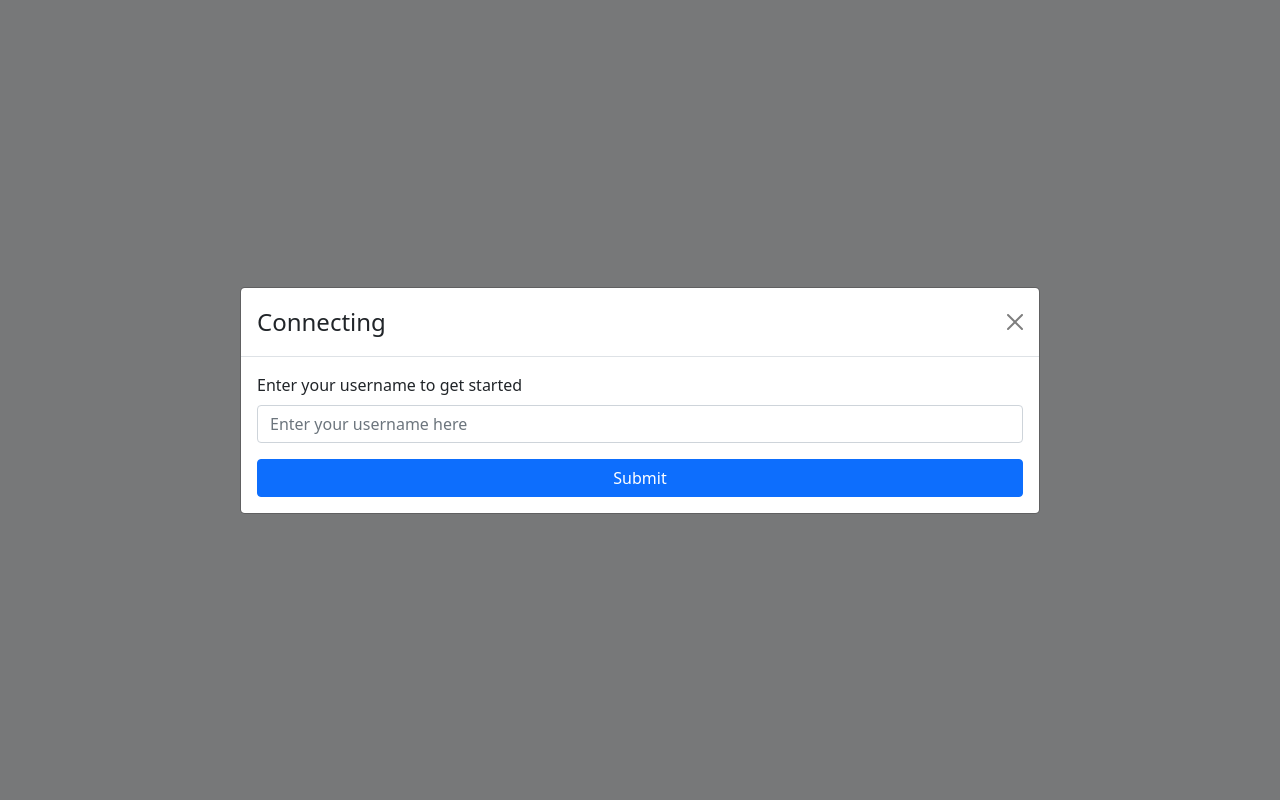
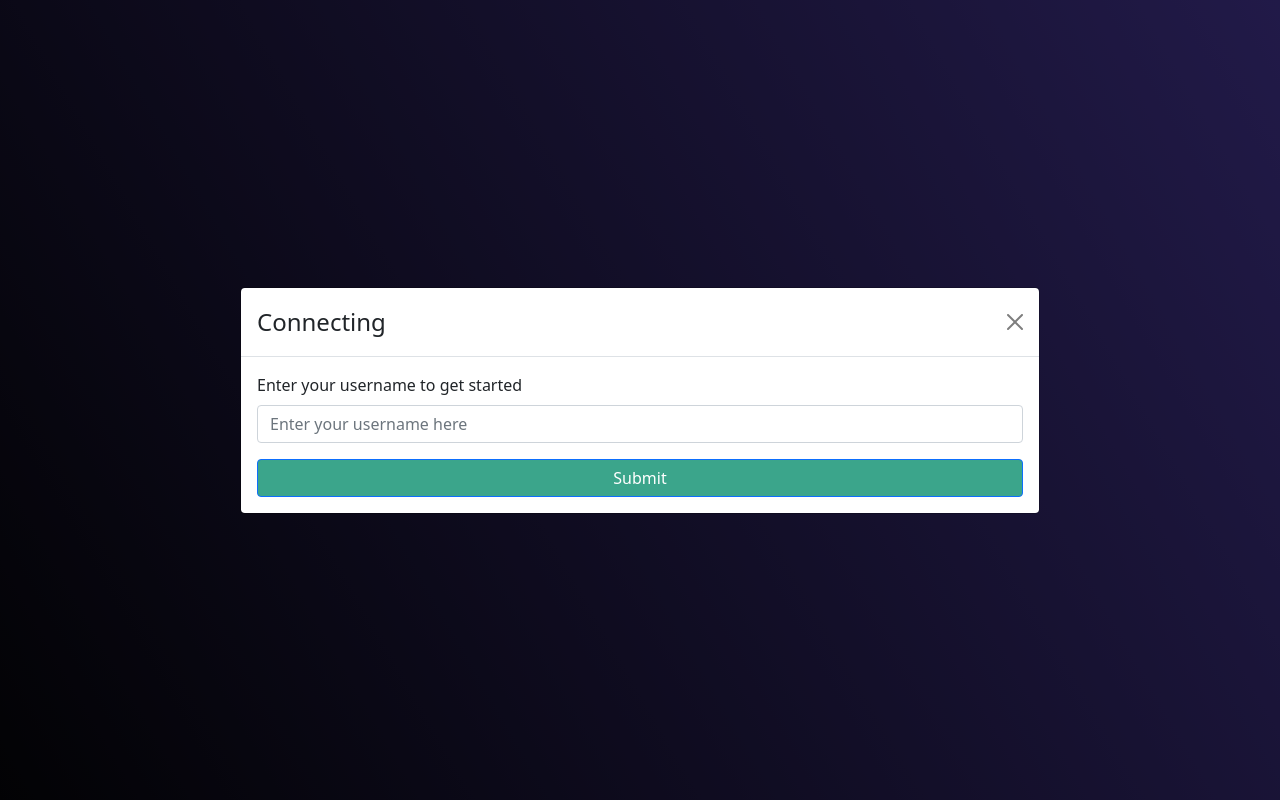
Before and after one commit to Y-Tarun/socket-io-chat, a React (Create React App) app in the folder chat-app/: page / in a window 1280 px wide. Built offline with nearby package versions, Linux system fonts and the light colour scheme; no server answers.

Commit message:
css update

```diff
--- a/chat-app/src/App.css
+++ b/chat-app/src/App.css
@@ -1,8 +1,16 @@
+body, html {
+  height: 100%;
+  width: 100%;
+  margin: 0;
+}
 body{
-  background-color: #EFF0F3;
+  /* background-color: #F5F7FB; */
+  background-image: linear-gradient(60deg, #050509, #433491);
+  background-attachment: fixed;
 }
 .appArea{
-  background-color: white;
+  background-image: linear-gradient(60deg, #e7e7e7, #f1f4f6);
+
   height:80vh;
   width:40vw;
   margin: 2rem auto;
@@ -17,19 +25,20 @@ body{
 }
 .btn{
   width:100%;
+  background-color: #3BA58B;
 }
 .green-bubble{
   width:75%;
   margin-right: 0;
-  background-color: #019267;
-  color: aliceblue;
-  border-radius: 10px;
+  background-color: #4E38A2;
+  color: white;
+  border-radius: 20px 20px 0 20px ;
 }
 .blue-bubble{
   width:75%;
-  background-color: blue;
-  color:aliceblue;
-  border-radius: 10px;
+  background-color: #19182A;
+  color:#B0ACAE;
+  border-radius: 20px 20px 20px 0;
 }
 .avatar{
   width: 1rem;
--- a/chat-app/src/App.js
+++ b/chat-app/src/App.js
@@ -32,8 +32,8 @@ function App() {
     setActivities([...activities,newPerson])
   })
   return (
-    <div className="appArea d-flex flex-column justify-content-end overflow-auto">
-      <div className="chatArea d-flex flex-column overflow-auto p-3">
+    <div className="appArea d-flex flex-column justify-content-end overflow-auto rounded">
+      <div className="chatArea d-flex flex-column overflow-auto p-3 ">
       {activities.map(activity=>{
         if(activity.type==="chat")
         return <ChatBubble
@@ -48,10 +48,9 @@ function App() {
       <div className="inputArea">
       <form class="form-group" onSubmit={onSubmitHandler}>
       <input
+      required
       type="text"
       class="form-control"
-      id="exampleInputEmail1"
-      aria-describedby="emailHelp"
       placeholder="Message"
       value={message}
       onChange={(e)=>setMessage(e.target.value)}
--- a/chat-app/src/components/ChatBubble.jsx
+++ b/chat-app/src/components/ChatBubble.jsx
@@ -5,7 +5,7 @@ function ChatBubble({messageObject}) {
 
     if(sender==='you')
   return (
-      <div className='d-flex  justify-content-end green-bubble align-self-end me-3 mb-3'>
+      <div className='d-flex  justify-content-end green-bubble align-self-end me-3 mb-3 '>
       <p className="text-right text-wrap p-3 m-0">{message}</p>
       </div>
   )
```
